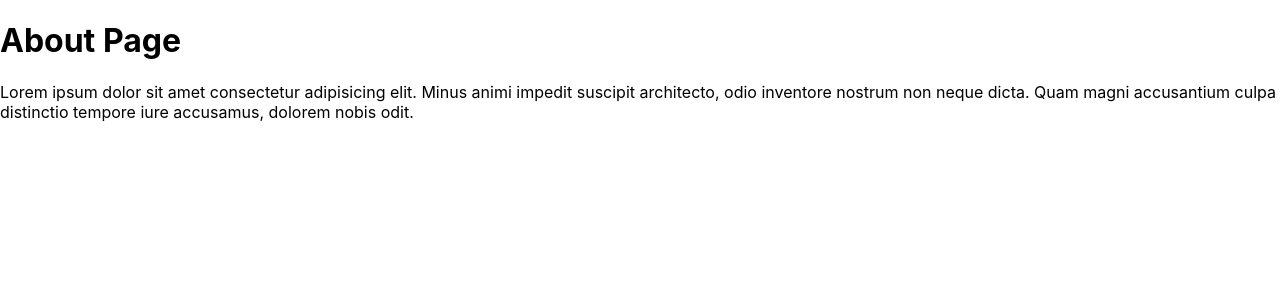
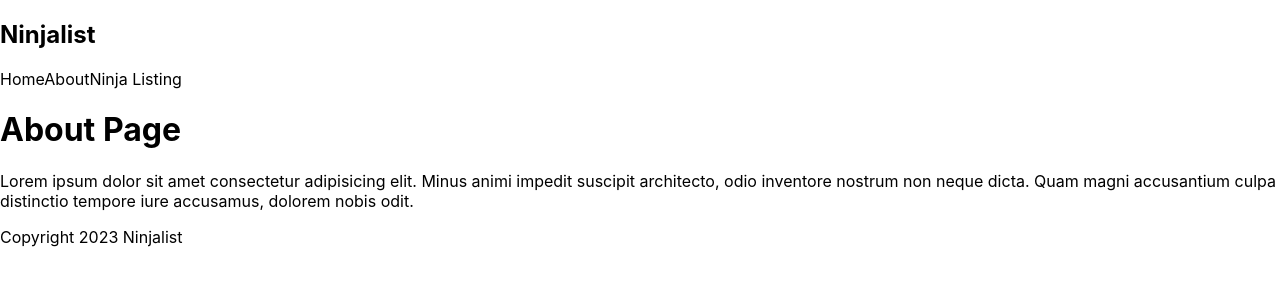
Before and after one commit to DundarKoray/Next_Tutorial, a Next.js app: page /about in a window 1280 px wide. Shown: the top 300 px of the page. Built offline with nearby package versions, Linux system fonts and the light colour scheme.

Commit message:
Created layout component

```diff
--- /dev/null
+++ b/components/Layout.js
@@ -0,0 +1,14 @@
+import Footer from "./Footer";
+import Navbar from "./Navbar";
+
+const Layout = ({ children }) => {
+    return (
+        <div className="content">
+            <Navbar/>
+            { children }
+            <Footer />
+        </div>
+    );
+}
+
+export default Layout;
--- a/components/Navbar.js
+++ b/components/Navbar.js
@@ -6,9 +6,9 @@ const Navbar = () => {
             <div className="logo">
                 <h1>Ninjalist</h1>
             </div>
-            <Link href="/">Home</Link>
-            <Link href="/about">About</Link>
-            <Link href="/ninjas">Ninja Listing</Link>
+            <Link href="/" legacyBehavior><a>Home</a></Link>
+            <Link href="/about" legacyBehavior><a>About</a></Link>
+            <Link href="/ninjas" legacyBehavior><a>Ninja Listing</a></Link>
         </nav>
      );
 }
--- a/pages/_app.js
+++ b/pages/_app.js
@@ -1,7 +1,13 @@
+import Layout from '../components/Layout'
 import '../styles/globals.css'
 
 function MyApp({ Component, pageProps }) {
-  return <Component {...pageProps} />
+  return (
+    <Layout>
+      <Component {...pageProps} />
+    </Layout>
+  )
+
 }
 
 export default MyApp
--- a/pages/index.js
+++ b/pages/index.js
@@ -7,12 +7,10 @@ import styles from '../styles/Home.module.css'
 export default function Home() {
   return (
     <div>
-      <Navbar />
       <h1>Homepage</h1>
       <p>Lorem ipsum dolor sit amet consectetur adipisicing elit. Minus animi impedit suscipit architecto, odio inventore nostrum non neque dicta. Quam magni accusantium culpa distinctio tempore iure accusamus, dolorem nobis odit.</p>
       <p>Lorem ipsum dolor sit amet consectetur adipisicing elit. Minus animi impedit suscipit architecto, odio inventore nostrum non neque dicta. Quam magni accusantium culpa distinctio tempore iure accusamus, dolorem nobis odit.</p>
-      <Link href="/ninjas">See all Ninjas</Link>
-      <Footer />
+      <Link href="/ninjas" legacyBehavior><a>See all Ninjas</a></Link>
     </div>
   )
 }
```
